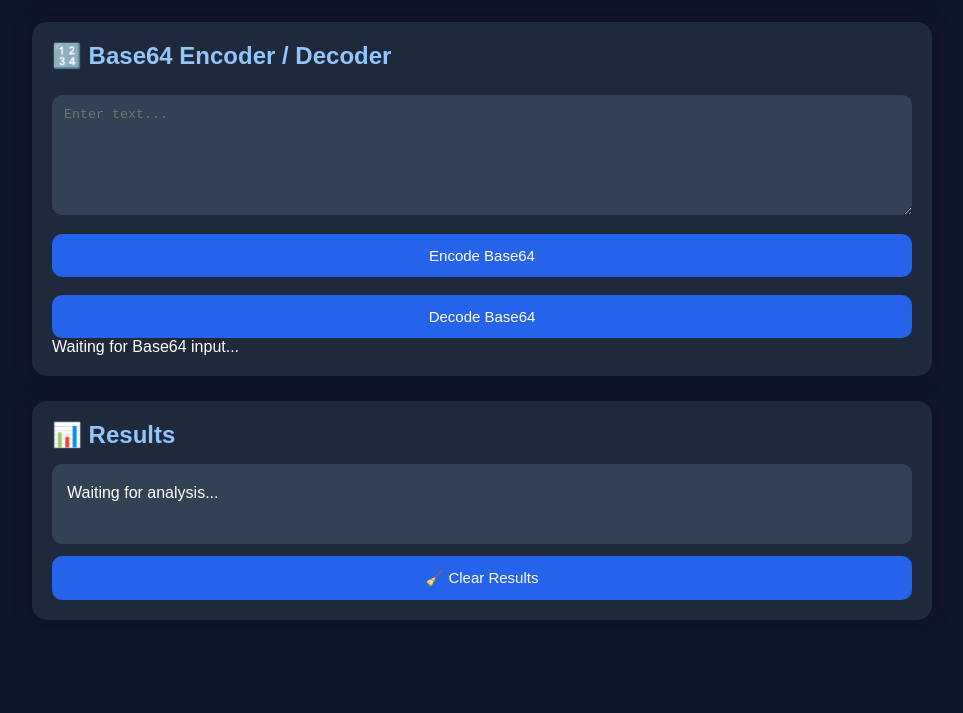
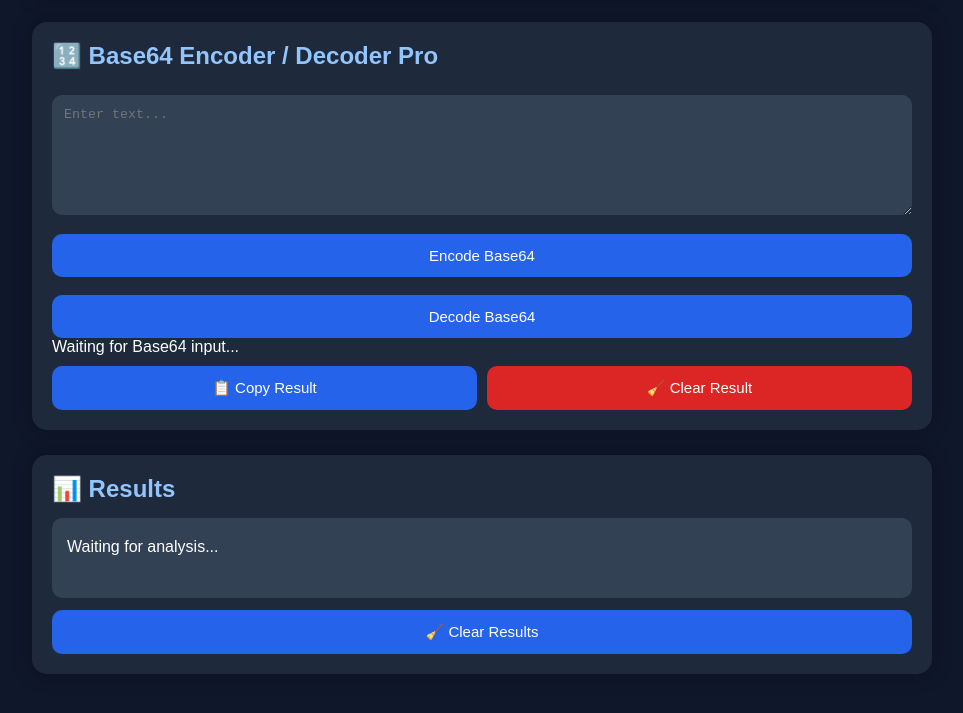
Before and after one commit to AbudiCyber/Abudi-Cyber-Tools, a plain HTML site: page index.html in a window 1280 px wide. Shown: the part 2101-2814 px from the top of the page, without its empty margins (158-1121 px from the left). Before the commit the page ends 2766 px from the top, so only its background shows below. Drawn offline with Linux system fonts and the light colour scheme.

Commit message:
Upgrade Base64 card with local actions

```diff
--- a/index.html
+++ b/index.html
@@ -224,11 +224,11 @@ Generate File Hash
 </div>
 
 
-<!-- Base64 Tool -->
+<!-- Base64 Tool Pro -->
 
 <div class="card">
 
-<h2>🔢 Base64 Encoder / Decoder</h2>
+<h2>🔢 Base64 Encoder / Decoder Pro</h2>
 
 <textarea id="base64Input" placeholder="Enter text..."></textarea>
 
@@ -248,6 +248,18 @@ Decode Base64
 
 <div id="base64Result" class="tool-result">
     Waiting for Base64 input...
+</div>
+
+<div style="display:flex; gap:10px; margin-top:10px; flex-wrap:wrap;">
+
+    <button id="copyBase64Btn" style="flex:1; background-color:#2563eb;">
+        📋 Copy Result
+    </button>
+
+    <button id="clearBase64Btn" style="flex:1; background-color:#dc2626;">
+        🧹 Clear Result
+    </button>
+
 </div>
 
 </div>
@@ -276,7 +288,7 @@ Waiting for analysis...
 
 </div>
 
-<script src="script.js?v=base64-migration-1"></script>
+<script src="script.js?v=base64-pro-1"></script>
 
 </body>
 
```
